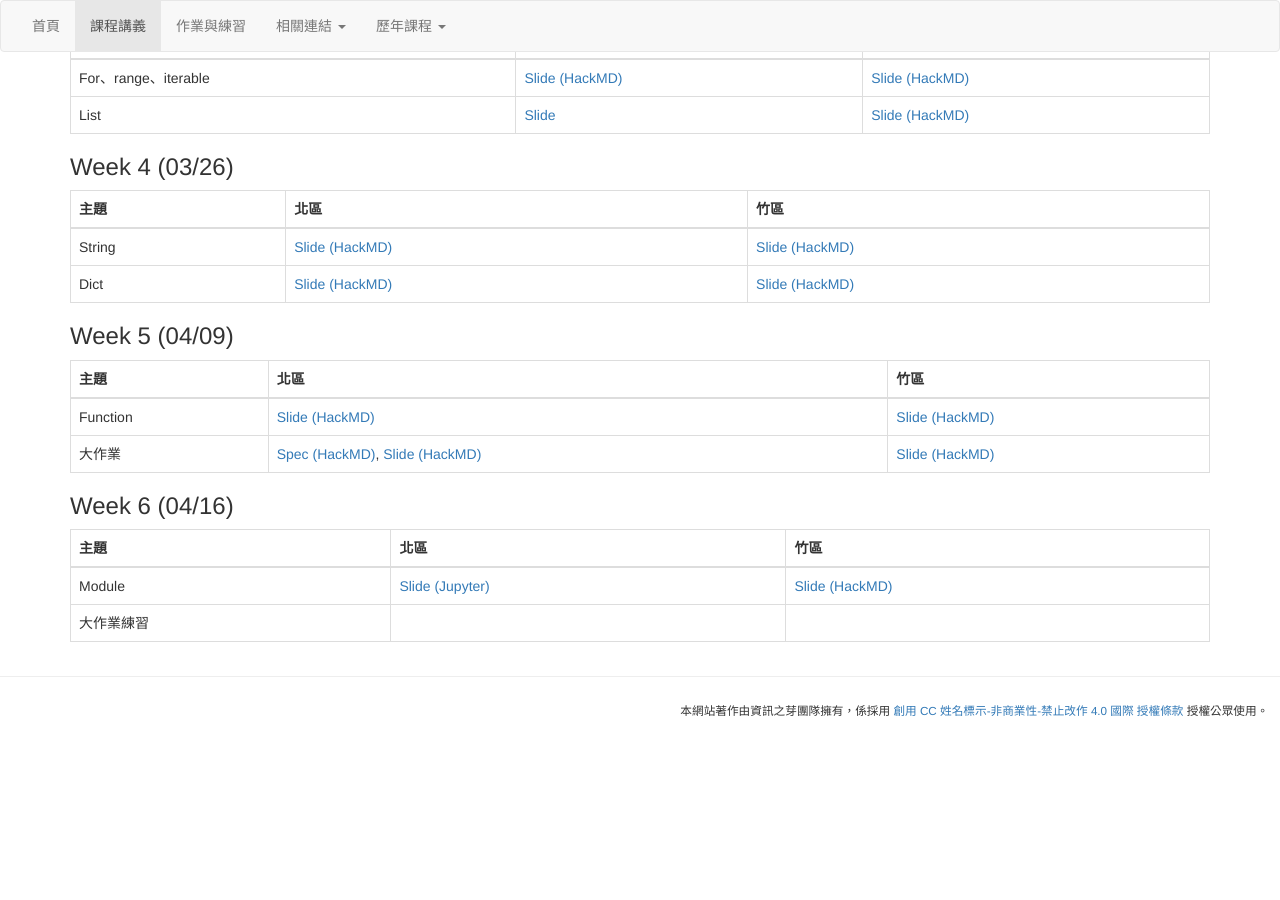
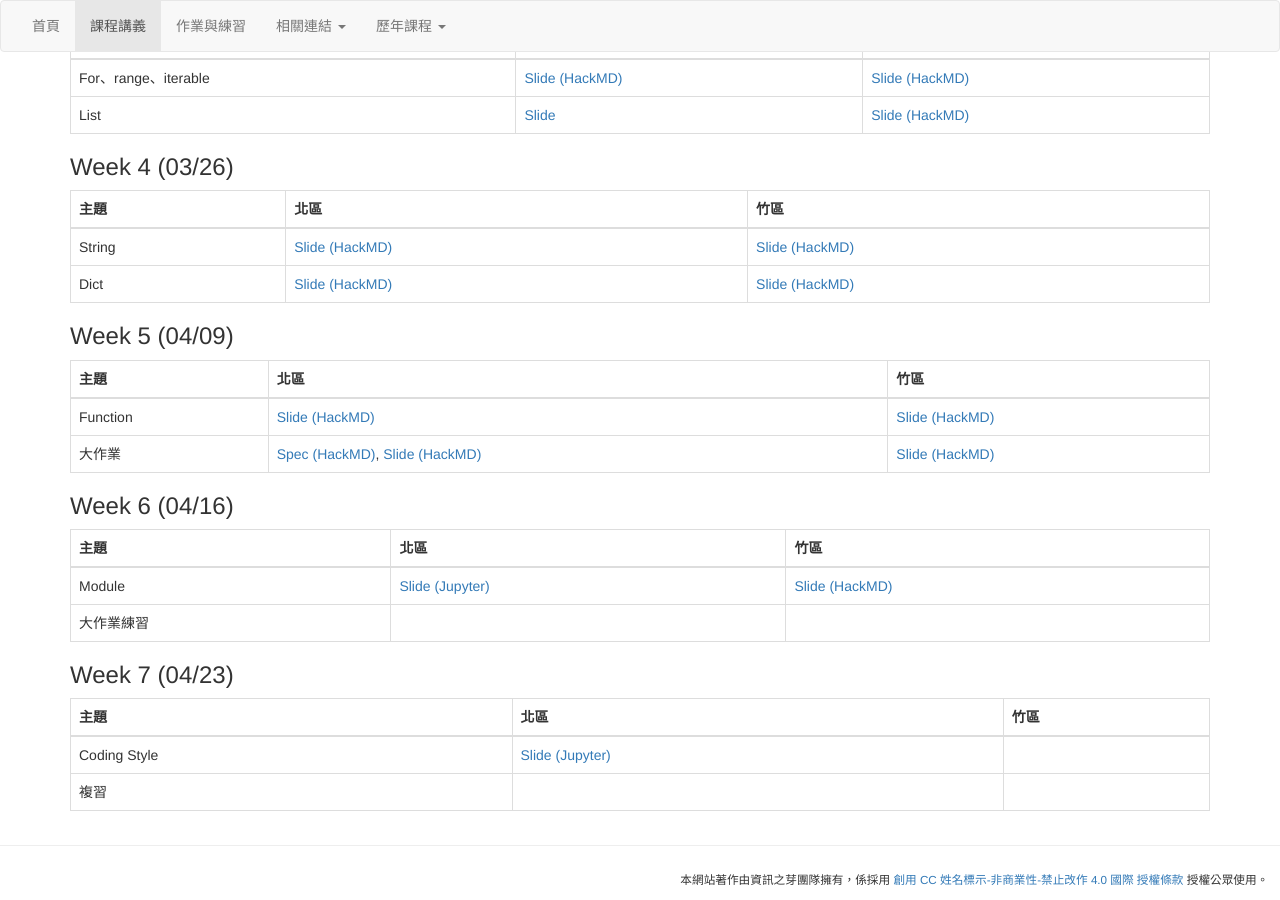
Before and after one commit to tw-csie-sprout/py2023, a Jekyll site: the page built from slides.md, in a window 1280 px wide and 900 px high, scrolled down 683 px. Built offline with Jekyll 4.4.1, drawn with Linux system fonts in a browser that asks for light colours; before the commit the page ends 1414 px from its top, so only the background shows below that.

Commit message:
Update slides.md

```diff
--- a/slides.md
+++ b/slides.md
@@ -58,3 +58,11 @@ title: "課程講義"
 | --- | --- | --- |
 | Module | [Slide (Jupyter)](https://namwoam.github.io/sprout-material/py2023-taipei-module/slide.slides.html#/) | [Slide (HackMD)](https://hackmd.io/@Ren-Hao-Deng/python-module) |
 | 大作業練習 | | |
+
+### Week 7 (04/23)
+
+{: .table .table-bordered}
+| 主題 | 北區 | 竹區 |
+| --- | --- | --- |
+| Coding Style | [Slide (Jupyter)](https://namwoam.github.io/sprout-material/py2023-taipei-coding_style/slide.slides.html#/) |  |
+| 複習 | | |
```
